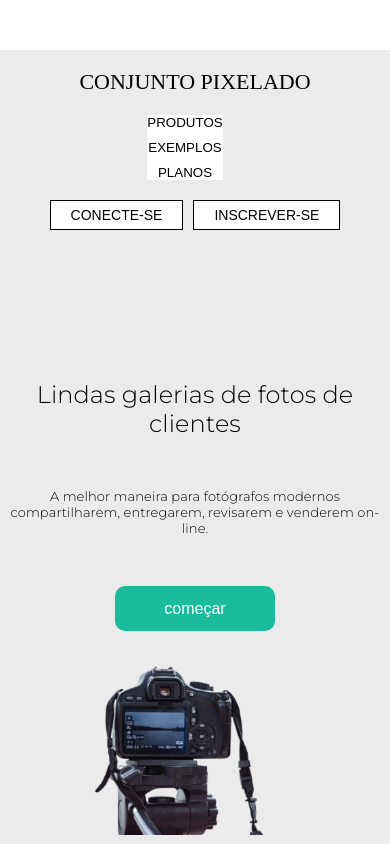
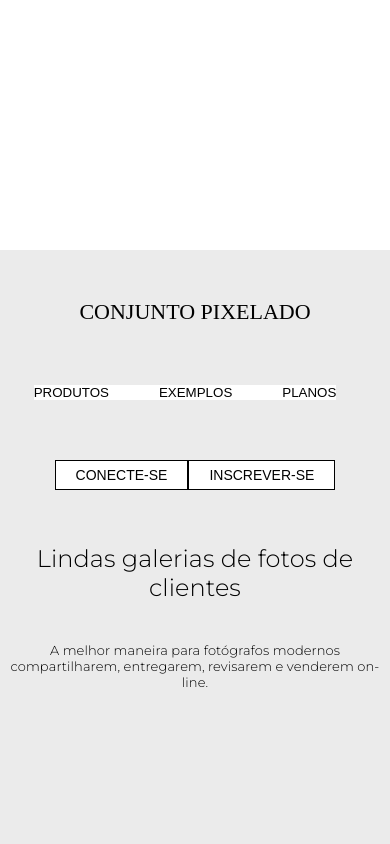
Before and after one commit to anthony-garcia-santos/site-de-fotografia, a plain HTML site: page exemplificação.html in a window 390 px wide. Drawn offline with Linux system fonts and the light colour scheme.

Commit message:
Backup automático

```diff
--- a/estilo.scss
+++ b/estilo.scss
@@ -129,7 +129,7 @@ body {
   .titulo {
     display: flex;
     font-size: 30px;
-    margin-right: 400px;
+    margin-right: 350px;
     white-space: nowrap;
     cursor: pointer;
   }
@@ -193,86 +193,84 @@ body {
 
 // Responsividade
 
+
+
 @media (max-width: 1024px) {
+
+  // título topo
+
   .menu-topo {
     flex-direction: column;
     align-items: center;
     gap: 20px;
+
+    .titulo {
+      font-size: 22px;
+      margin: 0px;
+      margin-top: -450px;
+      order: 0; // garante que vem primeiro
     }
-  .menu-topo .titulo {
-    margin-right: 0;
-    font-size: 26px;
+
+    .lista-botoes {
+      gap: 100px;
+      align-items: center;
+      margin-top: -250px;
     }
-  .menu-topo .lista-botoes {
-    gap: 20px;
+
+    .grupo-final button {
+      position: relative;
+      padding: 6px 20px;
+      font-size: 14px;
+      top: -250px;
     }
-  .menu-topo .grupo-final {
-    flex-wrap: wrap;
-    gap: 10px;
   }
-  .tela-inicial .texto-entrada h1, .tela-inicial .texto-entrada p {
+
+
+  // tela de cima com imagem e botão
+
+  .tela-inicial {
+    margin-top: 250px;
+    height: 200vh;
+
+
+
+    .texto-entrada {
+      h1 {
         font-size: 30px;
-    top: -100px;
+        top: -440px;
       }
-  .tela-inicial .texto-entrada p {
+
+      p {
         font-size: 14px;
+        top: -450px;
       }
-  .tela-inicial .button-tela-inicial button {
+    }
+
+    .button-tela-inicial button {
       width: 180px;
       height: 50px;
       font-size: 18px;
-    top: -70px;
+      top: -400px;
     }
-  .tela-inicial .imagen-inicio img {
+
+    .imagen-inicio img {
       max-width: 90%;
       height: auto;
-    top: -80px;
+      top: -330px;
     }
+  }
+
+
+  // tela debaixo com fundo cinza
+
   .tela-debaixo {
     padding: 0 10px;
-  }
-  .tela-debaixo h1 {
+
+    h1 {
       font-size: 24px;
     }
   }
-@media (max-width: 600px) {
-  .menu-topo .titulo {
-    font-size: 22px;
-  }
-  .menu-topo .lista-botoes {
-    flex-direction: column;
-    gap: 10px;
-    align-items: center;
-  }
-  .menu-topo .grupo-final button {
-    padding: 6px 20px;
-    font-size: 14px;
-  }
-  .tela-inicial {
-    margin-top: 50px;
-  }
-  .tela-inicial .texto-entrada h1 {
-    font-size: 24px;
-  }
-  .tela-inicial .texto-entrada p {
-    font-size: 13px;
-  }
-  .tela-inicial .button-tela-inicial button {
-    width: 160px;
-    height: 45px;
-    font-size: 16px;
-  }
-  .tela-inicial .imagen-inicio img {
-    top: -60px;
-  }
-  .tela-debaixo {
-    flex-direction: column;
-    height: auto;
-    padding: 20px 10px;
-  }
-  .tela-debaixo h1 {
-    font-size: 20px;
-  }
+
 }
 
 
@@ -289,29 +287,46 @@ body {
 
 
 
+
 @media (max-width: 600px) {
+
+  //titulo topo
+
+
   .menu-topo {
     .titulo {
       font-size: 22px;
+      margin: 100px;
+      margin-top: -490px;
     }
 
     .lista-botoes {
-      flex-direction: column;
-      gap: 10px;
+      gap: 50px;
       align-items: center;
+      margin-top: -400px;
     }
 
+
     .grupo-final button {
+      position: relative;
       padding: 6px 20px;
       font-size: 14px;
+      top: -299px;
     }
   }
 
+
+
+  //tela debaixo com fundo cinza
+
   .tela-inicial {
-    margin-top: 50px;
+    margin-top: 250px;
+    height: 200vh;
+
 
     .texto-entrada {
       h1 {
+        margin-top: -5px;
         font-size: 24px;
       }
 
@@ -321,13 +336,15 @@ body {
     }
 
     .button-tela-inicial button {
-      width: 160px;
-      height: 45px;
+      position: relative;
+      top: -260px;
+      width: 260px;
+      height: 65px;
       font-size: 16px;
     }
 
     .imagen-inicio img {
-      top: -60px;
+      top: -100px;
     }
   }
 
```
Also changed, not shown: estilo.css, 1 other file. Lines whose indentation alone changed are shown as unchanged.
